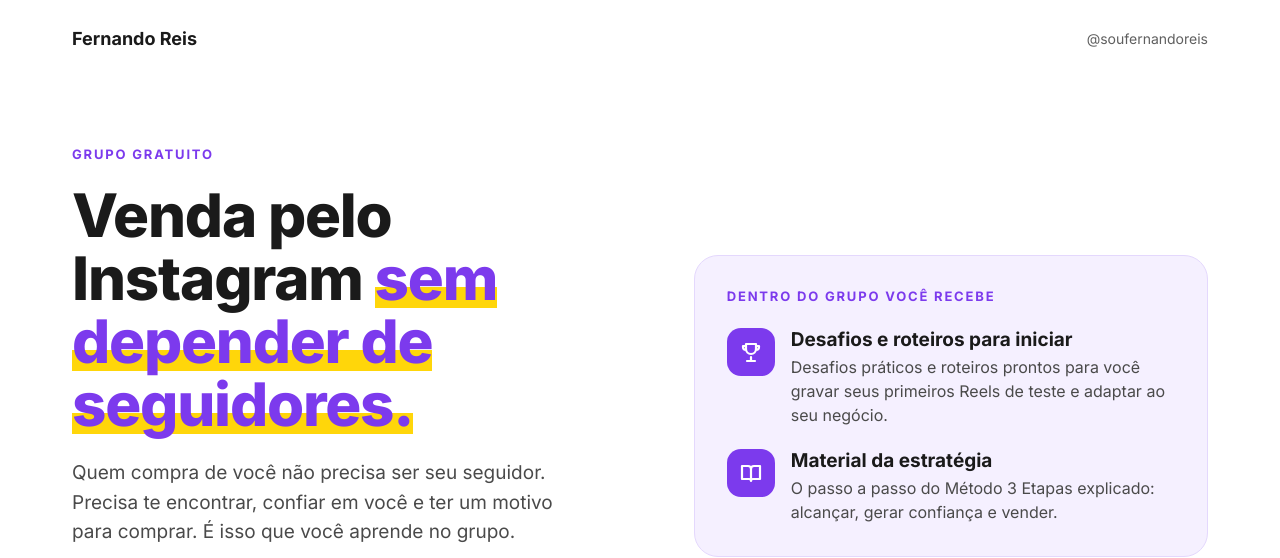
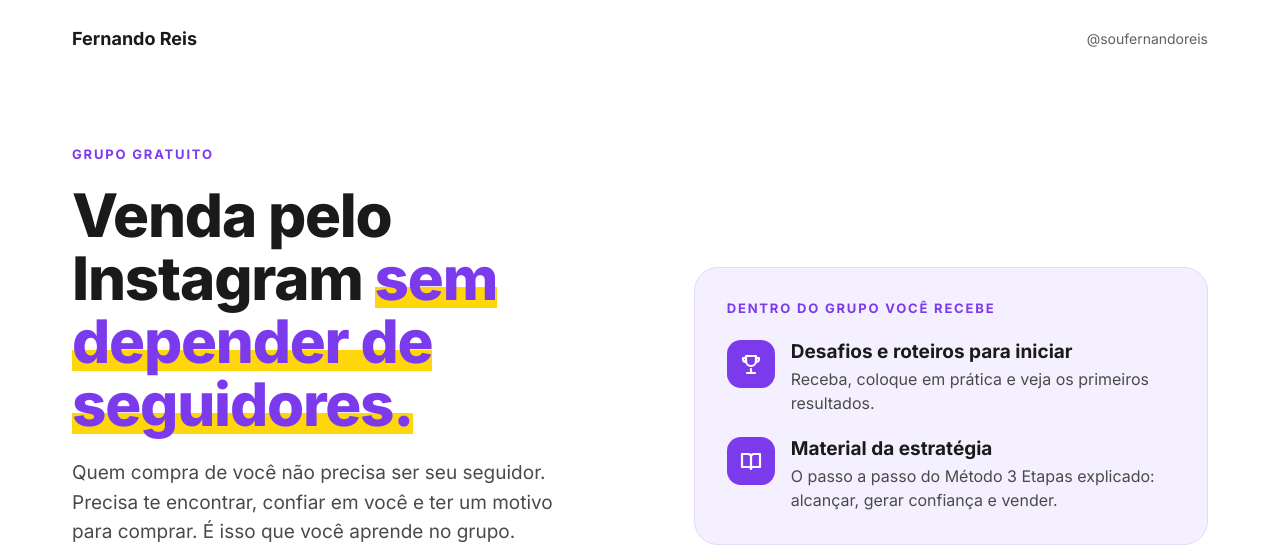
Before and after one commit to soufernandoreis/3-Etapas, a plain HTML site: page index.html in a window 1280 px wide. Shown: the top 558 px of the page. Drawn offline with Linux system fonts and the light colour scheme.

Commit message:
Encurta descrição de 'Desafios e roteiros para iniciar'
Co-Authored-By: Claude Opus 5.5 <noreply@anthropic.com>
Claude-Session: https://claude.ai/code/session_014WgyPCTW6ZHaj8ijnW6fF9

```diff
--- a/index.html
+++ b/index.html
@@ -47,7 +47,7 @@ a{color:#7C3AED}a:hover{color:#5B21B6}
       <ul style="margin: 0; padding: 0; list-style: none; display: flex; flex-direction: column; gap: 22px">
         <li style="display: flex; gap: 16px; align-items: flex-start">
           <span style="flex: none; width: 48px; height: 48px; border-radius: 14px; background: #7C3AED; display: flex; align-items: center; justify-content: center"><svg aria-hidden="true" width="24" height="24" viewBox="0 0 24 24" fill="none" stroke="#FFFFFF" stroke-width="2.2" stroke-linecap="round" stroke-linejoin="round"><path d="M8 21h8M12 17v4M7 4h10v5a5 5 0 0 1-10 0V4zM7 6H4v1a3 3 0 0 0 3 3M17 6h3v1a3 3 0 0 1-3 3"/></svg></span>
-          <div style="display: flex; flex-direction: column; gap: 4px"><span style="font-size: 19px; font-weight: 700; color: #1A1A1A">Desafios e roteiros para iniciar</span><span style="font-size: 16px; line-height: 1.5; color: #4A4A4A">Desafios práticos e roteiros prontos para você gravar seus primeiros Reels de teste e adaptar ao seu negócio.</span></div>
+          <div style="display: flex; flex-direction: column; gap: 4px"><span style="font-size: 19px; font-weight: 700; color: #1A1A1A">Desafios e roteiros para iniciar</span><span style="font-size: 16px; line-height: 1.5; color: #4A4A4A">Receba, coloque em prática e veja os primeiros resultados.</span></div>
         </li>
         <li style="display: flex; gap: 16px; align-items: flex-start">
           <span style="flex: none; width: 48px; height: 48px; border-radius: 14px; background: #7C3AED; display: flex; align-items: center; justify-content: center"><svg aria-hidden="true" width="24" height="24" viewBox="0 0 24 24" fill="none" stroke="#FFFFFF" stroke-width="2.2" stroke-linecap="round" stroke-linejoin="round"><path d="M3 5h6a3 3 0 0 1 3 3v12a2 2 0 0 0-2-2H3zM21 5h-6a3 3 0 0 0-3 3v12a2 2 0 0 1 2-2h7z"/></svg></span>
```
